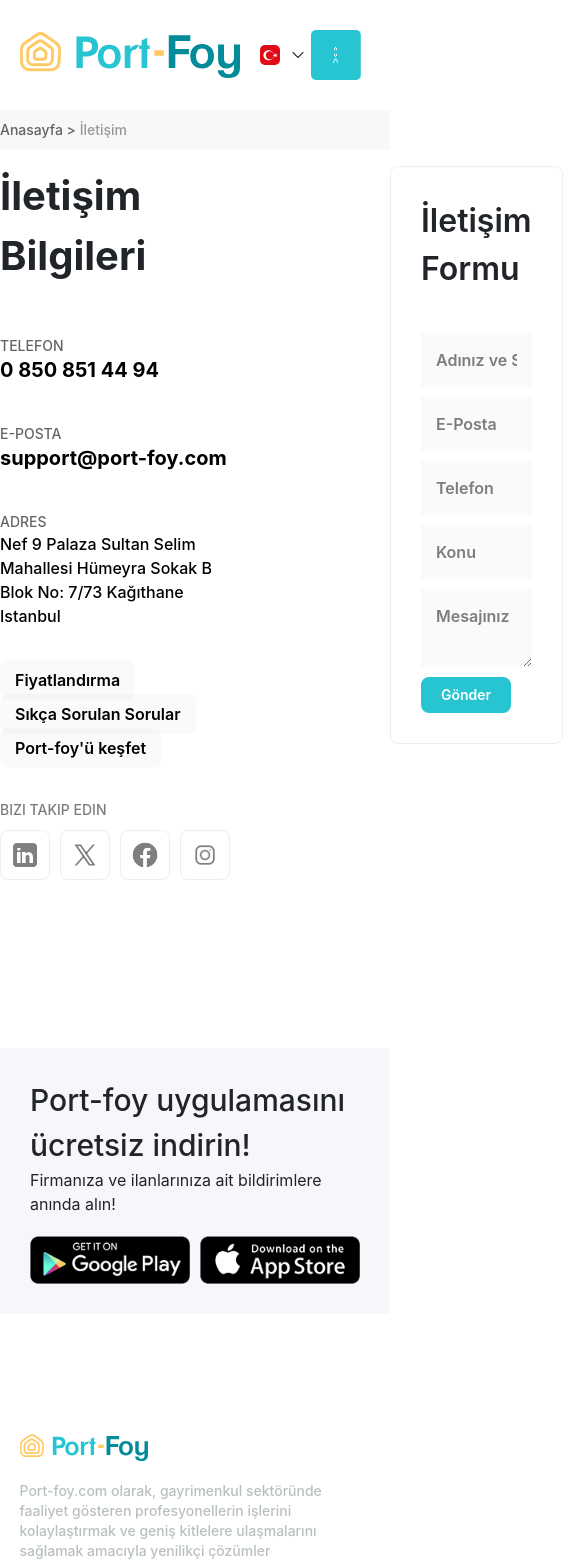
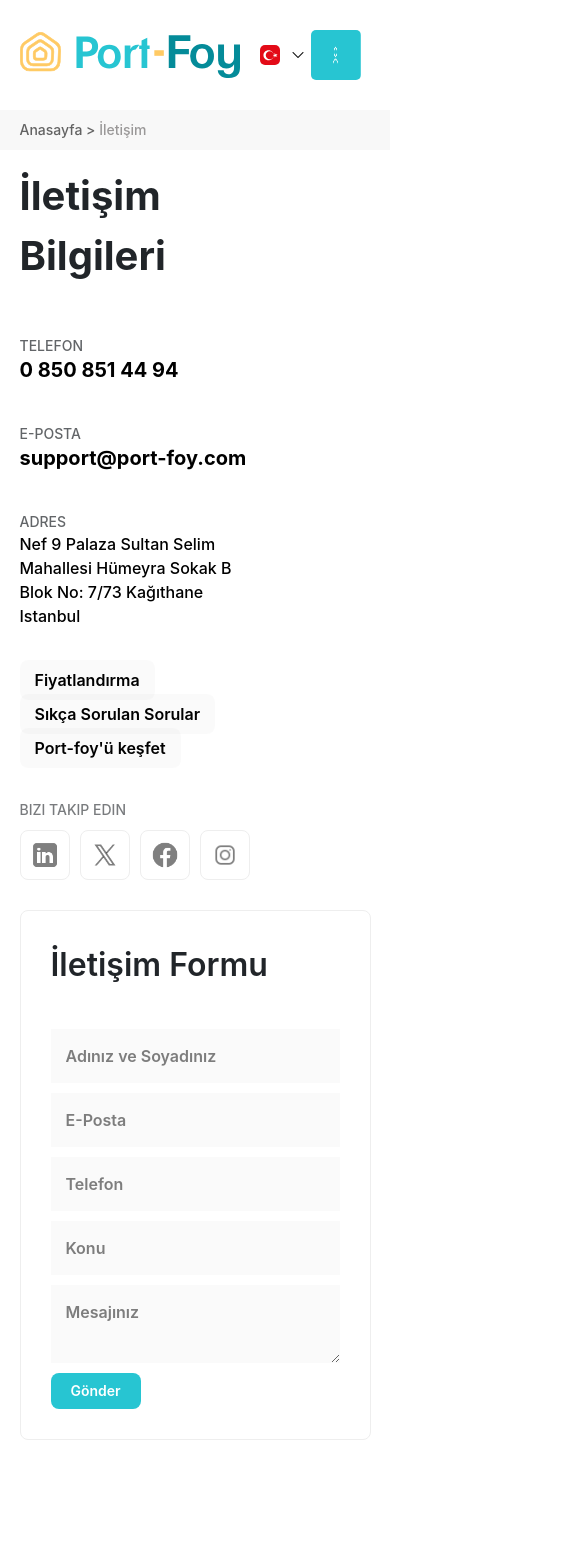
Before and after one commit to melihkostk/portfoy, a React (Vite) app: page /contacts in a window 390 px wide. Shown: the top 1566 px of the page, 563 px wide, since content can reach past the window. Built offline with nearby package versions, Linux system fonts and the light colour scheme.

Commit message:
Added breakpoints to the contacts page

```diff
--- a/src/pages/Contacts.jsx
+++ b/src/pages/Contacts.jsx
@@ -11,13 +11,13 @@ export function Contacts() {
         <div className='flex flex-col items-center font-sf'>
             <Header />
             <div className="w-full bg-[#f8f8f8] flex justify-center py-2.5 mb-4">
-                <div className="w-full max-w-350">
+                <div className="w-full max-w-[90%]">
                     <p className="text-sm text-[#636363] font-medium">Anasayfa {">"} <span className="text-[#9a9898]"> İletişim</span></p>
                 </div>
             </div>
-            <div className="w-full max-w-350">
-                <div className="flex items-start mb-12">
-                    <div className="flex-1 pr-37.5">
+            <div className="w-full max-w-[90%]">
+                <div className="flex items-start mb-12 max-[992px]:flex-col">
+                    <div className="flex-1 pr-37.5 max-[992px]:mb-7.5">
                         <h1 className="text-[40px] text-[#212529] font-bold mb-12.5">İletişim Bilgileri</h1>
                         <div className="mb-10">
                             <p className="text-sm text-[#212529] opacity-70 uppercase font-medium">Telefon</p>
@@ -68,7 +68,7 @@ export function Contacts() {
                             </div>
                         </div>
                     </div>
-                    <div className="flex-1 border border-[#eee] rounded-lg p-7.5">
+                    <div className="flex-1 border border-[#eee] rounded-lg p-7.5 max-[992px]:w-full">
                         <h2 className="text-[32px] text-[#212529] font-semibold mb-10">İletişim Formu</h2>
                         <form action="">
                             <input className="w-full font-semibold block bg-[#00000005] p-3.75 mb-2.5" type="text" name="name" placeholder="Adınız ve Soyadınız" required />
@@ -82,7 +82,7 @@ export function Contacts() {
                 </div>
             </div>
             <div className='w-full mt-30 mb-30'>
-                <div className='w-full mx-auto max-w-350 flex flex-col items-center justify-center bg-[#f7f6fb]'>
+                <div className='w-full mx-auto max-w-[90%] flex flex-col items-center justify-center bg-[#f7f6fb]'>
                     <AppLinks />
                 </div>
             </div>
```
